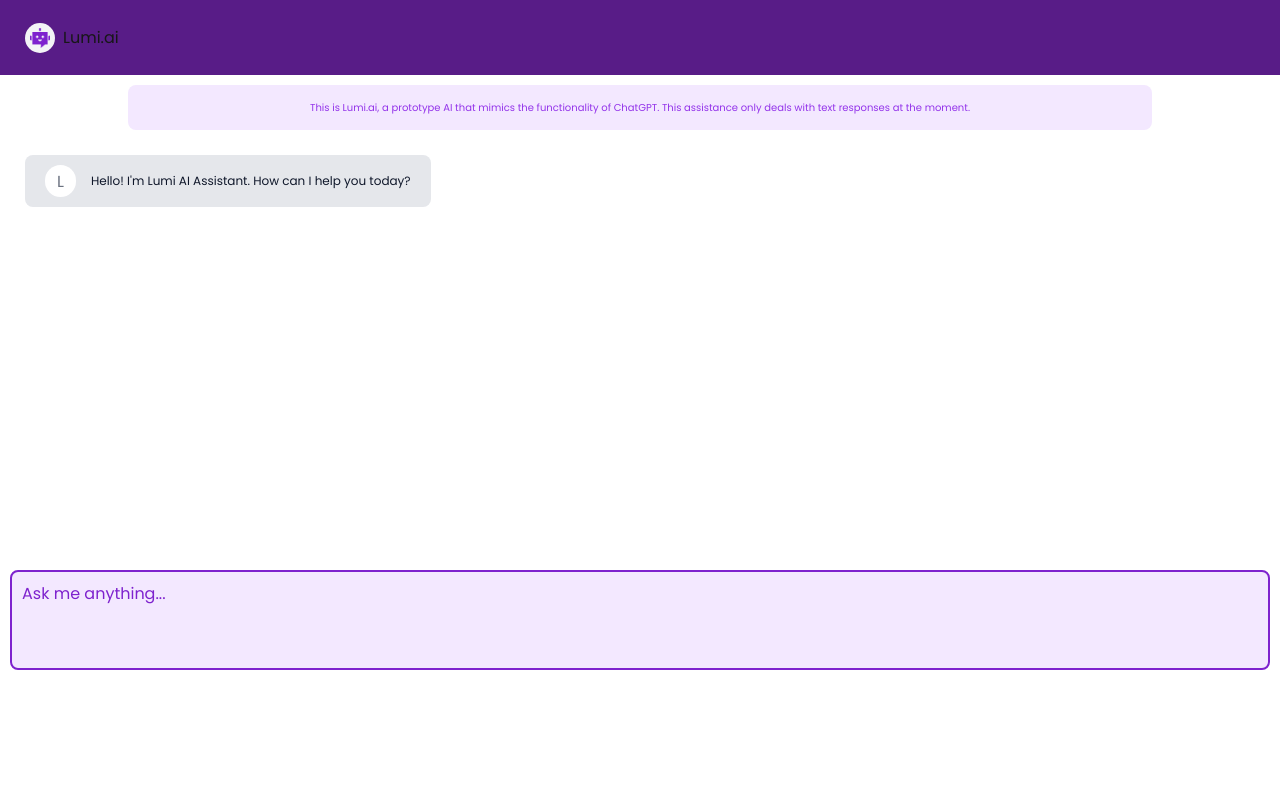
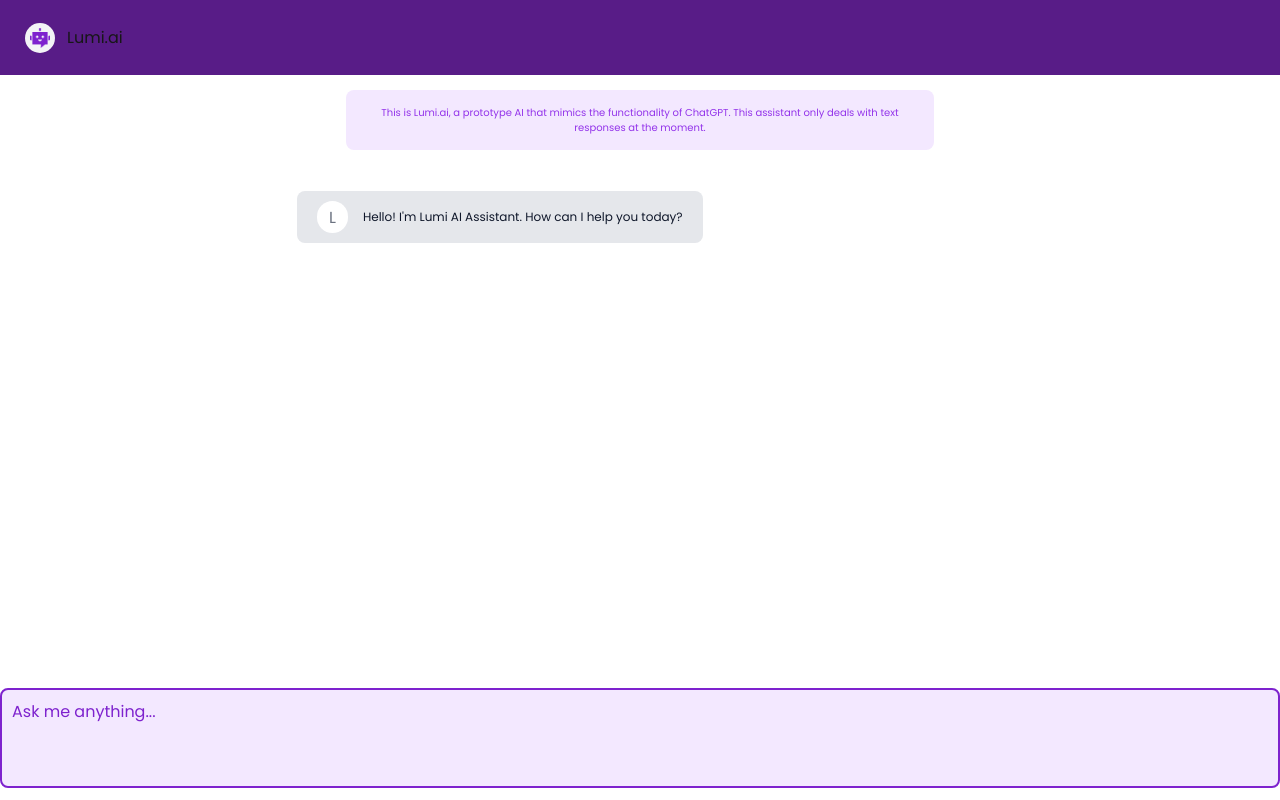
Before and after one commit to ashishthoppil/mt-ai-chatbot, a Next.js app: page / in a window 1280 px wide. Built offline with nearby package versions, Linux system fonts and the light colour scheme.

Commit message:
Formatting changes

```diff
--- /dev/null
+++ b/app/components/TextChat.jsx
@@ -0,0 +1,85 @@
+import Image from 'next/image';
+import { useEffect, useRef } from 'react';
+import ReactMarkdown from 'react-markdown';
+import { useChat } from 'ai/react';
+
+export const TextChat = () => {
+
+    const messageEnd = useRef();
+    const inputRef = useRef();
+
+    const { messages, input, handleInputChange, handleSubmit, isLoading } = useChat({
+        initialMessages: [
+        {
+            id: 'assistant-1',
+            role: 'assistant',
+            content: "Hello! I'm Lumi AI Assistant. How can I help you today?",
+        },
+        ],
+    });
+
+    useEffect(() => {
+        if (messages.length > 1) {
+          messageEnd.current.scrollIntoView({ behavior: "smooth" });
+        }
+    }, [messages]);
+
+    return (
+        <>
+        <div className='max-w-screen-md mx-auto w-full flex flex-col gap-4 px-4 pb-4 pt-20 md:px-4 md:pb-4 md;pt-20 lg:px-4 xl:px-4 2xl:px-4'>
+            <div className='w-[80%] bg-purple-100 text-purple-600 text-[10px] text-center rounded-lg mx-auto mt-[10px] p-[15px]'>
+                This is Lumi.ai, a prototype AI that mimics the functionality of ChatGPT. This assistant only deals with text responses at the moment.
+            </div>
+            <div className='p-[25px] h-[55%]' style={{ overflowY: 'auto' }}>
+                {messages.map((msg, idx) => (
+                <div className={msg.role === 'user' ? 'flex justify-end' : 'flex'} key={idx} style={{ marginBottom: '1rem', whiteSpace: 'pre-wrap' }}>
+                    <>{msg.role === 'user' ?
+                    <ReactMarkdown className='bg-purple-100 text-purple-800 text-xs w-auto my-[10px] py-[10px] px-[20px] rounded-lg'>{msg.content}</ReactMarkdown> :
+                    <div className='flex bg-gray-200 text-slate-900 rounded-lg gap-[15px] py-[10px] px-[20px]'>
+                        <span className='bg-white text-gray-500 rounded-full py-[5px] px-[12px] h-[32px]'>L</span>
+                        <ReactMarkdown className='flex flex-col justify-center w-auto  text-xs'>{msg.content}</ReactMarkdown>
+                    </div>}</>
+                </div>
+                ))}
+                {isLoading && (
+                <div className='flex gap-2'><Image
+                    src="/icons/loader.svg"
+                    width={30}
+                    height={30}
+                    alt="Send Message"
+                />
+                <span className='text-purple-800'>Thinking</span>
+                </div>
+                )}
+                <div ref={messageEnd} />
+            </div>
+        </div>
+        <form className='fixed bottom-0 flex w-[100%] flex-col items-center space-y-4 p-3 pb-3 sm:px-0' onSubmit={(event) => {
+            handleSubmit(event);
+            inputRef.current.blur();
+            }}>
+            <div className='text-purple-700 border-2 border-purple-700 bg-purple-100 rounded-lg h-[100px] py-[10px] px-[10px] w-[100%]'>
+                <textarea
+                ref={inputRef}
+                className='w-full outline-none bg-purple-100 placeholder-purple-700 resize-none'
+                value={input}
+                onChange={handleInputChange}
+                onKeyDown={(event) => { if (event.key === 'Enter') { handleSubmit(event);
+                    inputRef.current.blur();} }}
+                placeholder="Ask me anything..."
+                />
+                <div className='flex justify-end'>
+                <button type='submit' className={`bg-purple-500 rounded-full py-[8px] pl-[10px] pr-[6px] relative bottom-4 ${input === '' ? 'opacity-0' : 'opacity-1'} duration-500`}>
+                <Image
+                    src="/icons/send.png"
+                    width={20}
+                    height={20}
+                    alt="Send Message"
+                />
+                </button>
+                </div>
+            </div>
+            </form>
+            </>
+    )
+}
--- a/app/page.js
+++ b/app/page.js
@@ -1,40 +1,19 @@
 'use client';
 
-import { useRef, useEffect } from 'react';
-import ReactMarkdown from 'react-markdown';
-import { useChat } from 'ai/react';
 import { Poppins } from 'next/font/google'
 import Image from 'next/image'
+import { TextChat } from './components/TextChat';
 
-const poppins = Poppins({
+export const poppins = Poppins({
   subsets: ['latin'],
   weight: ['400', '500', '600', '700'],
 })
 
 export default function Home() {
-
-  const { messages, input, handleInputChange, handleSubmit, isLoading } = useChat({
-    initialMessages: [
-      {
-        id: 'assistant-1',
-        role: 'assistant',
-        content: "Hello! I'm Lumi AI Assistant. How can I help you today?",
-      },
-    ],
-  });
-
-  const messageEnd = useRef();
-  const inputRef = useRef();
-
-  useEffect(() => {
-    if (messages.length > 1) {
-      messageEnd.current.scrollIntoView({ behavior: "smooth" });
-    }
-  }, [messages]);
-
   return (
-    <main className={`h-screen ${poppins.className}`}>
-      <header className='flex gap-2 items-center h-[75px] bg-purple-900 px-[25px] py-[10px] sticky top-0 '>
+    <main className={`flex flex-col items-center justify-between pb-32 gap-4 flex-grow overflow-y-auto ${poppins.className}`}>
+      <header className='fixed top-0 z-50 flex justify-between px-[25px] py-[10px] max-w-screen mx-auto w-full gap-2 items-center h-[75px] bg-purple-900 '>
+        <div className='flex items-center gap-3 w-full'>
           <span className='bg-gray-100 text-gray-500 rounded-full p-[5px]'>
             <Image
               src="/icons/chatbot.png"
@@ -44,63 +23,9 @@ export default function Home() {
             />
           </span>
           <h1>Lumi.ai</h1>
+        </div>
       </header>
-      <div className='w-[80%] bg-purple-100 text-purple-600 text-[10px] text-center rounded-lg mx-auto mt-[10px] p-[15px]'>
-          This is Lumi.ai, a prototype AI that mimics the functionality of ChatGPT. This assistance only deals with text responses at the moment.
-      </div>
-      <div className='p-[25px] h-[55%]' style={{ overflowY: 'auto' }}>
-
-        {messages.map((msg, idx) => (
-          <div className={msg.role === 'user' ? 'flex justify-end' : 'flex'} key={idx} style={{ marginBottom: '1rem', whiteSpace: 'pre-wrap' }}>
-            <>{msg.role === 'user' ?
-              <ReactMarkdown className='bg-purple-100 text-purple-800 text-xs w-auto my-[10px] py-[10px] px-[20px] rounded-lg'>{msg.content}</ReactMarkdown> :
-              <div className='flex bg-gray-200 text-slate-900 rounded-lg gap-[15px] py-[10px] px-[20px]'>
-                <span className='bg-white text-gray-500 rounded-full py-[5px] px-[12px] h-[32px]'>L</span>
-                <ReactMarkdown className='flex flex-col justify-center w-auto  text-xs'>{msg.content}</ReactMarkdown>
-              </div>}</>
-          </div>
-        ))}
-
-        {isLoading && (
-          <div className='flex gap-2'><Image
-            src="/icons/loader.svg"
-            width={30}
-            height={30}
-            alt="Send Message"
-          />
-          <span className='text-purple-800'>Thinking</span>
-          </div>
-        )}
-
-        <div ref={messageEnd} />
-      </div>
-
-        <form className='sticky bottom-0 px-[10px]' onSubmit={(event) => {
-          handleSubmit(event);
-          inputRef.current.blur();
-        }}>
-          <div className='text-purple-700 border-2 border-purple-700 bg-purple-100 rounded-lg h-[100px] py-[10px] px-[10px]'>
-            <textarea
-              ref={inputRef}
-              className='w-full outline-none bg-purple-100 placeholder-purple-700 resize-none'
-              value={input}
-              onChange={handleInputChange}
-              onKeyDown={(event) => { if (event.key === 'Enter') { handleSubmit(event);
-                inputRef.current.blur();} }}
-              placeholder="Ask me anything..."
-            />
-            <div className='flex justify-end'>
-              <button type='submit' className={`bg-purple-500 rounded-full py-[8px] pl-[10px] pr-[6px] relative bottom-4 ${input === '' ? 'opacity-0' : 'opacity-1'} duration-500`}>
-              <Image
-                src="/icons/send.png"
-                width={20}
-                height={20}
-                alt="Send Message"
-              />
-              </button>
-            </div>
-          </div>
-        </form>
+      <TextChat />
     </main>
   );
 }
```
Also changed, not shown: public/icons/stop.png (added). Lines whose indentation alone changed are shown as unchanged.
